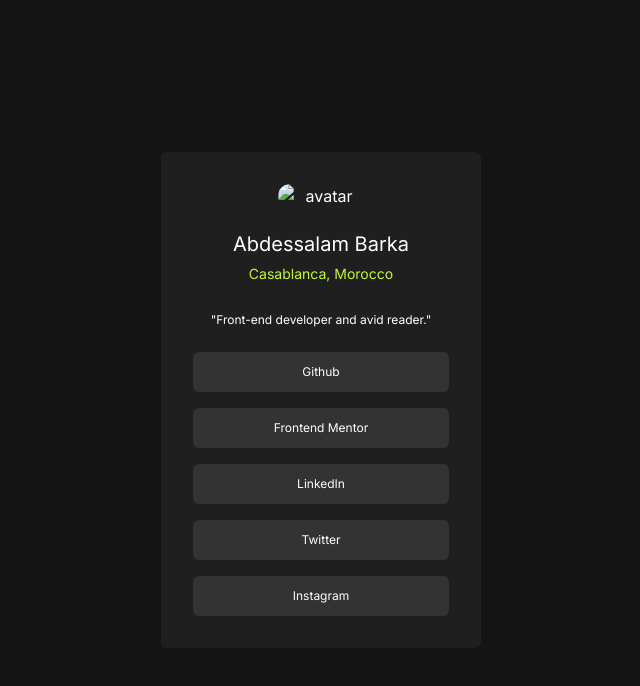
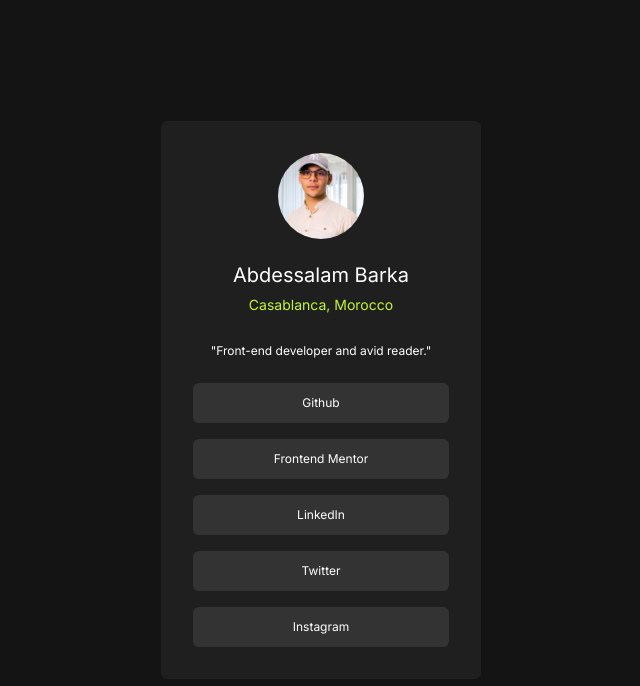
Before and after one commit to barka-dev/social-links-profile, a website: page index.html in a window 1280 px wide. Shown: the whole page, without its empty margins (319-959 px from the left). Drawn offline with Linux system fonts and the light colour scheme; the site is published under a folder, as on GitHub Pages, so addresses that start at the root find nothing.

Commit message:
Update index.html

```diff
--- a/index.html
+++ b/index.html
@@ -4,7 +4,7 @@
   <meta charset="UTF-8">
   <meta name="viewport" content="width=device-width, initial-scale=1.0"> <!-- displays site properly based on user's device -->
 
-  <link rel="icon" type="image/png" sizes="32x32" href="/assets/images/favicon-32x32.png">
+  <link rel="icon" type="image/png" sizes="32x32" href="./assets/images/favicon-32x32.png">
 
   <title>Frontend Mentor | Social links profile</title>
   <link rel="preconnect" href="https://fonts.googleapis.com">
@@ -19,7 +19,7 @@
   <main class="h-screen flex justify-center items-center">
     <section class="bg-grey-800 rounded-md w-5/6 min-[450px]:w-8/12 min-[560px]:w-7/12 min-[660px]:w-6/12 min-[760px]:w-5/12 min-[860px]:w-4/12 min-[1200px]:w-3/12 min-[1400px]:w-1/4 min-[1500px]:w-2/12 text-center text-white p-8 min-[320px]:p-5 min-[380px]:p-8 flex flex-col gap-7">
       <section>
-        <img src="/assets/images/me.jpeg" alt="avatar" class="rounded-full w-1/3 mx-auto mb-4">
+        <img src="./assets/images/me.jpeg" alt="avatar" class="rounded-full w-1/3 mx-auto mb-4">
         <p class="text-xl leading-loose">Abdessalam Barka</p>
         <p class="text-green text-sm">Casablanca, Morocco</p>
       </section>
```
